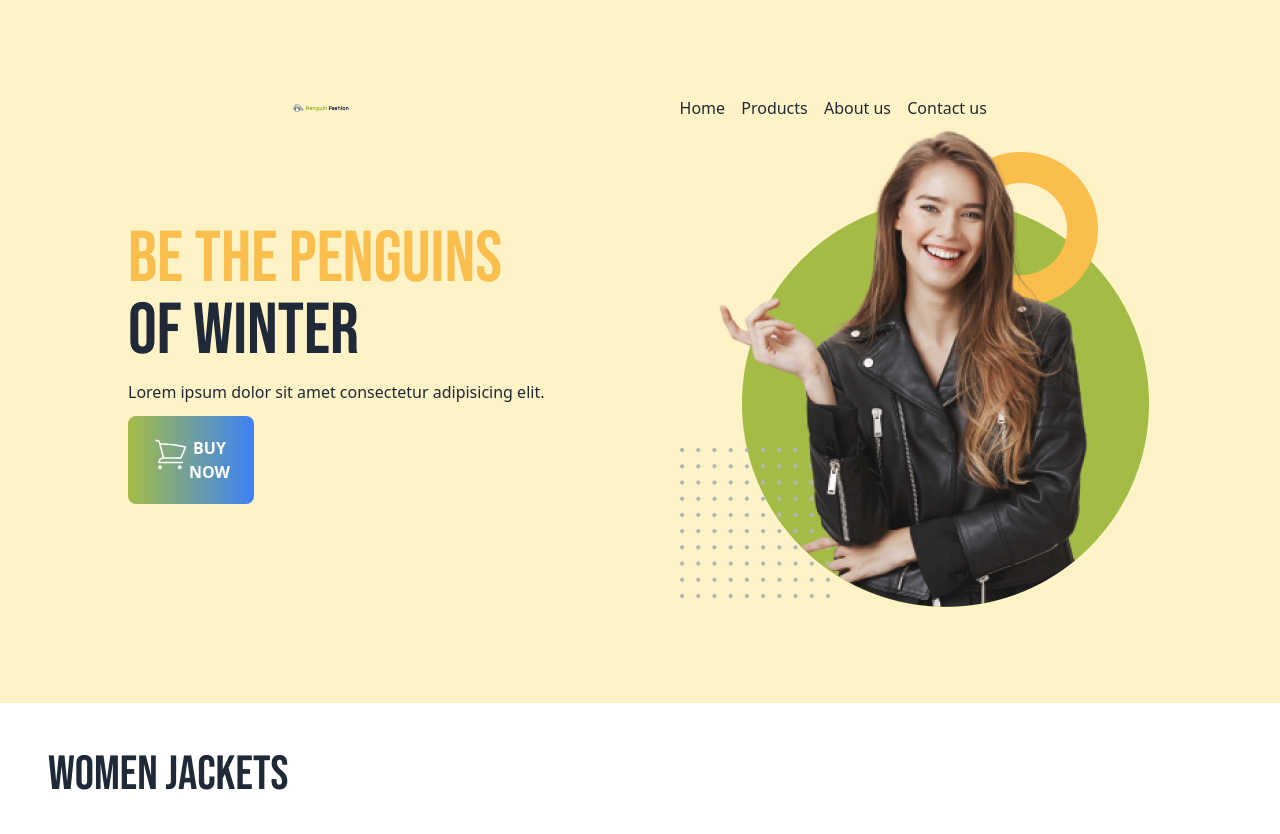
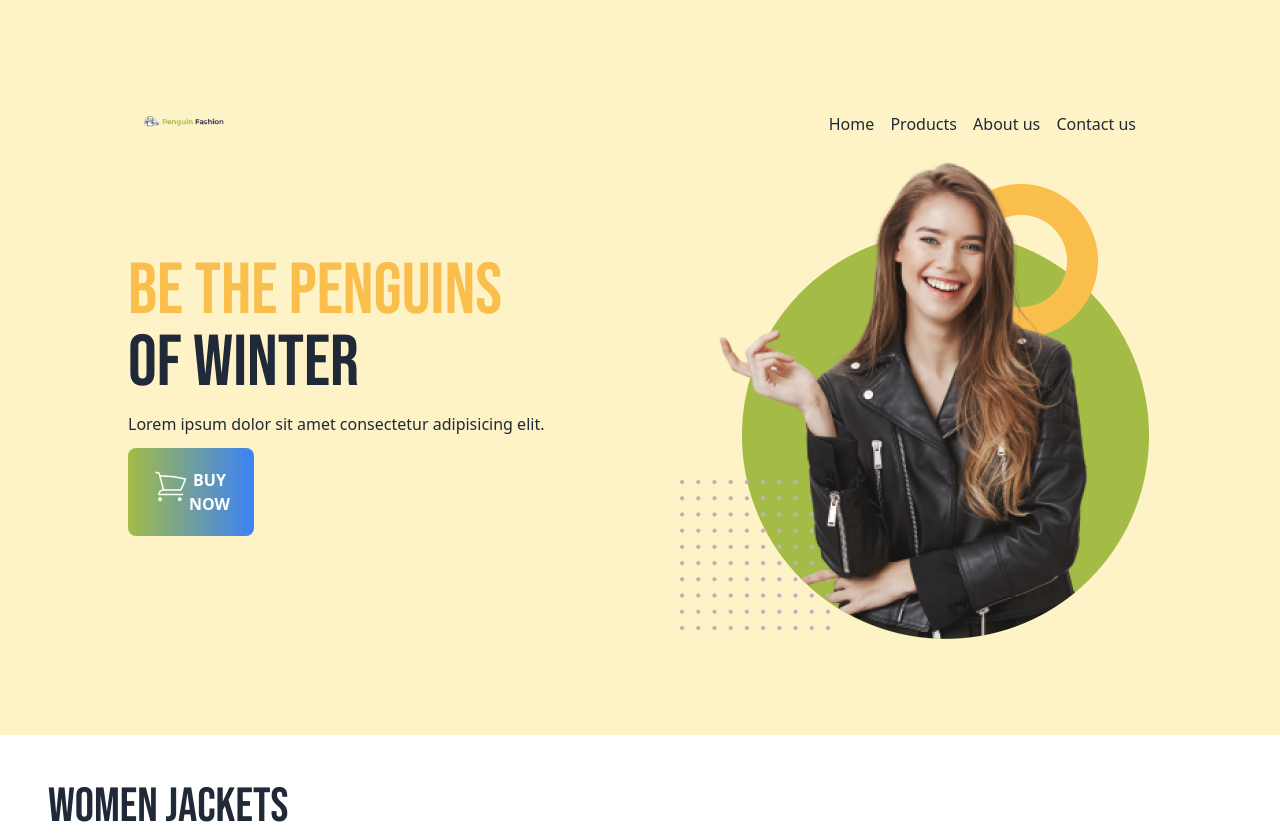
Before and after one commit to nuralam17516/Penguin-fashion-with-tailwind, a plain HTML site: page index.html in a window 1280 px wide. Shown: the top 834 px of the page. Drawn offline with nearby package versions, Linux system fonts and the light colour scheme.

Commit message:
addded navbar section.

```diff
--- a/index.html
+++ b/index.html
@@ -37,10 +37,10 @@
 </head>
 
 <body>
-    <header class="bg-amber-100 md:px-32 px-4 py-24">
-        <nav class="flex items-center justify-around">
-            <div>
-                <img class="w-14" src="./icons/logo.png" alt="">
+    <header class="bg-amber-100 px-4 lg:px-32  py-24">
+        <nav class="flex items-center justify-between m-4">
+            <div class="w-20 h-4">
+                <img src="./icons/logo.png" alt="">
             </div>
             <div class="space-x-3">
                 <a href="">Home</a>
```
